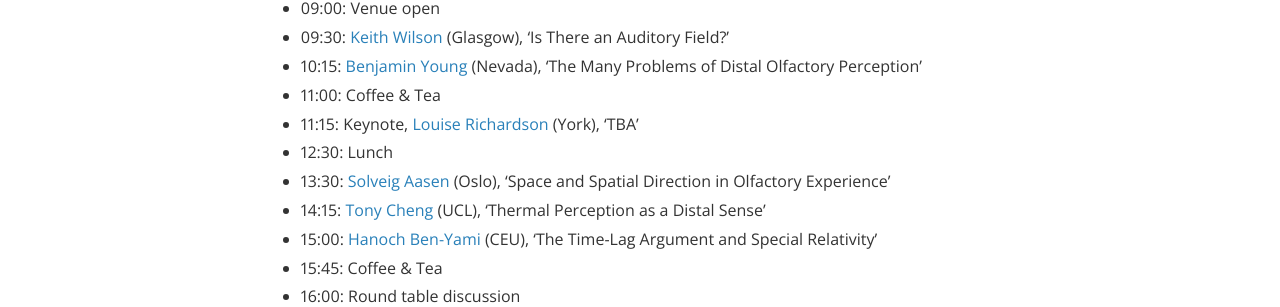
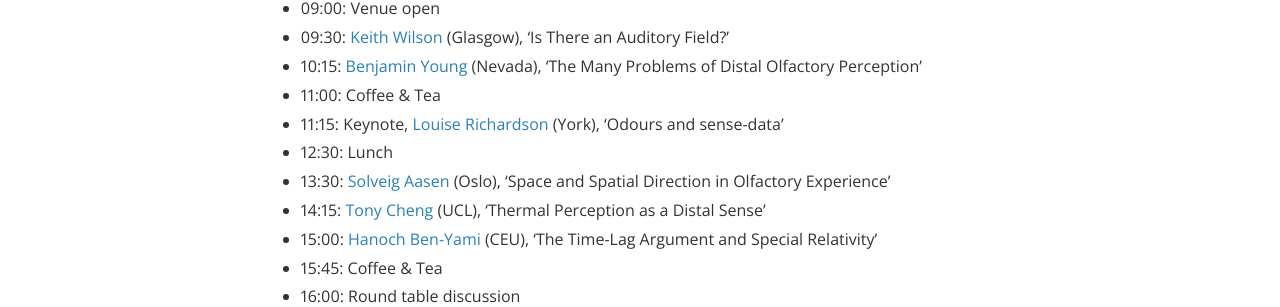
Before and after one commit to perceiving/old-conference-site, a Jekyll site: the page built from programme.md, in a window 1280 px wide. Shown: the part 1005-1312 px from the top of the page. Built offline with Jekyll 4.4.1, drawn with Linux system fonts in a browser that asks for light colours; nearby versions of some CDN libraries; a style sheet for code colours, icons or effects is not loaded.

Commit message:
Updated Louise's title

```diff
--- a/programme.md
+++ b/programme.md
@@ -33,7 +33,7 @@
 - 09:30: [Keith Wilson](http://goo.gl/Il6WBf) (Glasgow), 'Is There an Auditory Field?'
 - 10:15: [Benjamin Young](http://goo.gl/qdjqkE) (Nevada), 'The Many Problems of Distal Olfactory Perception'
 - 11:00: Coffee & Tea
-- 11:15: Keynote, [Louise Richardson](https://goo.gl/uueNaI) (York), 'TBA'
+- 11:15: Keynote, [Louise Richardson](https://goo.gl/uueNaI) (York), 'Odours and sense-data'
 - 12:30: Lunch
 - 13:30: [Solveig Aasen](http://goo.gl/gxrHw1) (Oslo), 'Space and Spatial Direction in Olfactory Experience'
 - 14:15: [Tony Cheng](http://goo.gl/zICkBp) (UCL), 'Thermal Perception as a Distal Sense'
```
